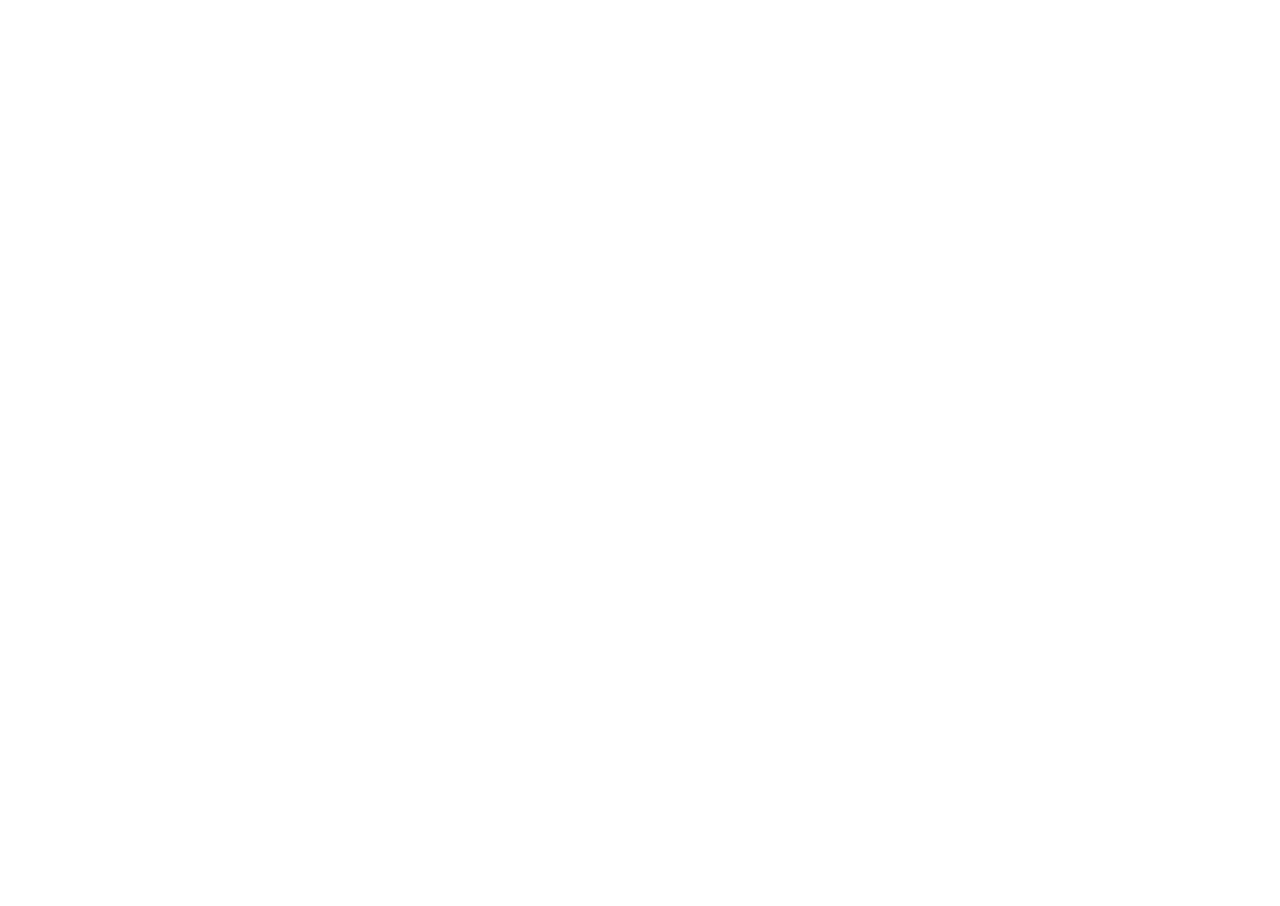
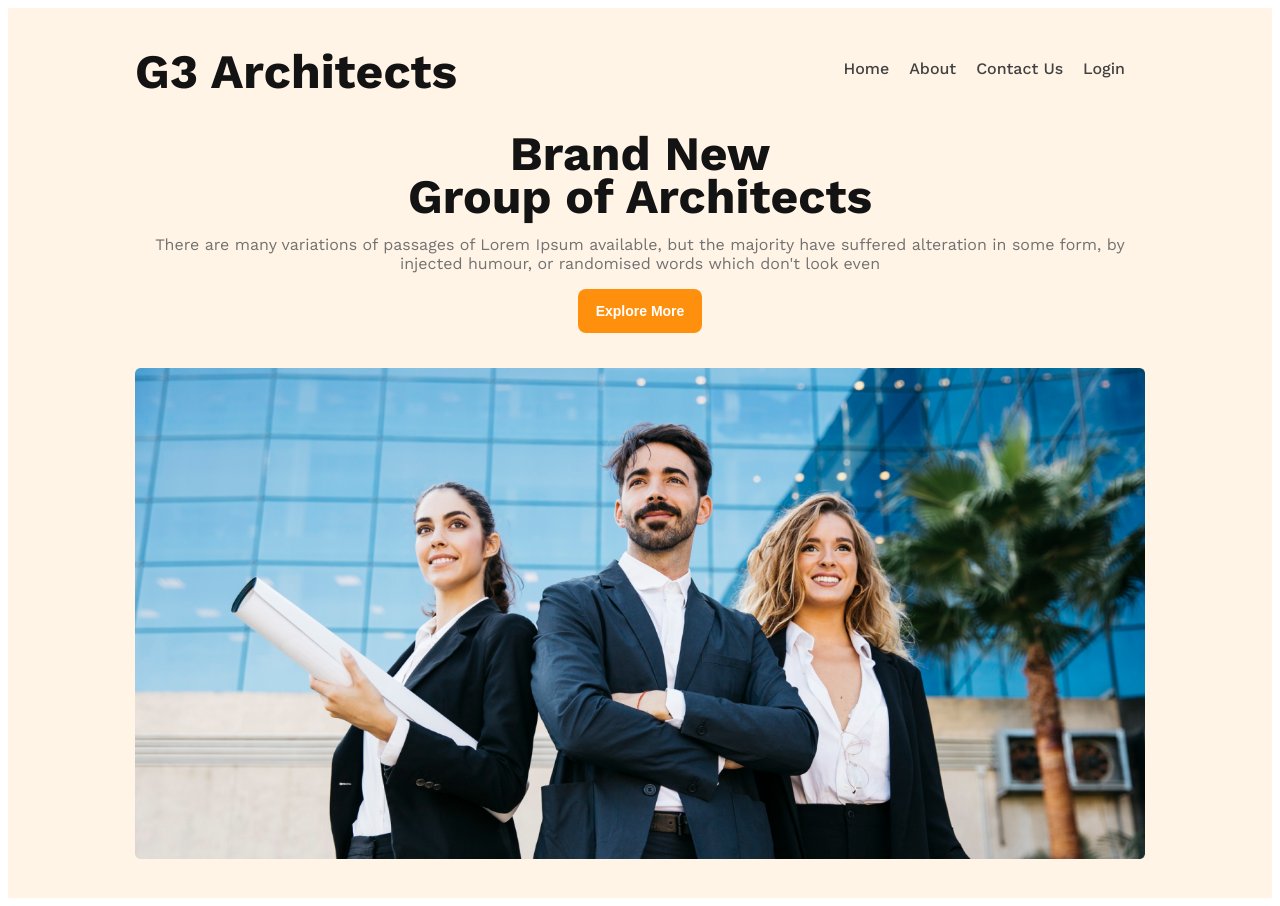
Before and after one commit to Al-Mujahid085/g3-architect-website, a plain HTML site: page index.html in a window 1280 px wide. Before the commit the page ends 800 px from the top, so only its background shows below. Drawn offline with nearby package versions, Linux system fonts and the light colour scheme.

Commit message:
added header section

```diff
--- a/index.html
+++ b/index.html
@@ -8,8 +8,35 @@
     <link rel="stylesheet" href="./styles/style.css">
 </head>
 
-<body>
-    <header>
+<body class="work-font">
+    <header class="bg-primary m-auto">
+        <div class="header-sec">
+            <nav class="display-flex">
+                <div class="nhead head-color">G3 Architects</div>
+
+                <ul class="display-flex">
+                    <li class="nitem"><a href="" class="nav-link">Home</a></li>
+                    <li class="nitem"><a href="" class="nav-link">About</a></li>
+                    <li class="nitem"><a href="" class="nav-link">Contact Us</a></li>
+                    <li class="nitem"><a href="" class="nav-link">Login</a></li>
+                </ul>
+            </nav>
+            <div class="banner display-flex">
+                <div class="bnr-head">
+                    <h1 class="head-color">Brand New <br>
+                        Group of Architects
+                    </h1>
+                    <p class="para-color">There are many variations of passages of Lorem Ipsum available, but the majority have suffered alteration in some form, by injected humour, or randomised words which don't look even</p>
+                    <div>
+                        <a href=""><button class="btn-primary">Explore More</button></a>
+                    </div>
+                </div>
+                <div class="bnr-img"><img src="./images/banner.png" alt="">
+                </div>
+            </div>
+        </div>
+
+
 
     </header>
     <main>
--- a/styles/style.css
+++ b/styles/style.css
@@ -1,10 +1,126 @@
 @import url('https://fonts.googleapis.com/css2?family=Work+Sans:ital,wght@0,100..900;1,100..900&display=swap');
 
 
-
+/* common shared style */
+/* common shared style */
+/* common shared style */
+/* common shared style */
 .work-font {
     font-family: "Work Sans", sans-serif;
     font-optical-sizing: auto;
     font-weight: 400;
     font-style: normal;
-  }
+}
+.m-auto{
+    margin: 0 auto;
+}
+
+.btn-primary {
+    background-color: #FF900E;
+    color: #FFF;
+
+    text-align: center;
+    font-size: 14px;
+    font-weight: 600;
+    padding: 14px 18px;
+    border-radius: 8px;
+    border: 0;
+}
+.btn-primary:hover{
+    color: black;
+    background-color: #FFF;
+}
+
+.display-flex {
+    display: flex;
+}
+
+/* dark-1 */
+.head-color {
+    color: #131313;
+
+}
+
+/* dark-3 */
+.para-color {
+    color: #727272;
+}
+
+.bg-primary {
+    background-color: rgba(255, 144, 14, 0.10);
+}
+
+/* end of common shared style  */
+
+/* header section styles */
+header {
+    max-width: 1340px;
+}
+
+.header-sec {
+    display: flex;
+    flex-direction: column;
+    max-width: 1010px;
+    margin: 0 auto;
+    padding: 35px 0px;
+}
+
+
+
+
+/* nav related styles */
+.nhead {
+    font-size: 3rem;
+    font-weight: 700;
+
+}
+
+.nitem {
+    font-size: 1rem;
+    font-weight: 500;
+    list-style: none;
+}
+
+.nitem>a {
+    text-decoration: none;
+    color: #424242;
+    margin-right: 20px;
+}
+
+nav {
+    justify-content: space-between;
+}
+
+/* end of nav related styles  */
+.banner {
+    flex-direction: column;
+    align-items: center;
+    text-align: center;
+    gap: 35px;
+
+}
+
+
+.bnr-head>h1 {
+    font-size: 3rem;
+    font-weight: 700;
+    line-height: 90%;
+    margin-bottom: 0;
+
+}
+
+.bnr-img>img {
+    max-width: 100%;
+}
+
+/* completed header section  */
+
+
+@media screen and (max-width:576px) {
+
+    nav{
+        flex-direction: column;
+        align-items: center;
+        text-align: center;
+    }
+}
```
